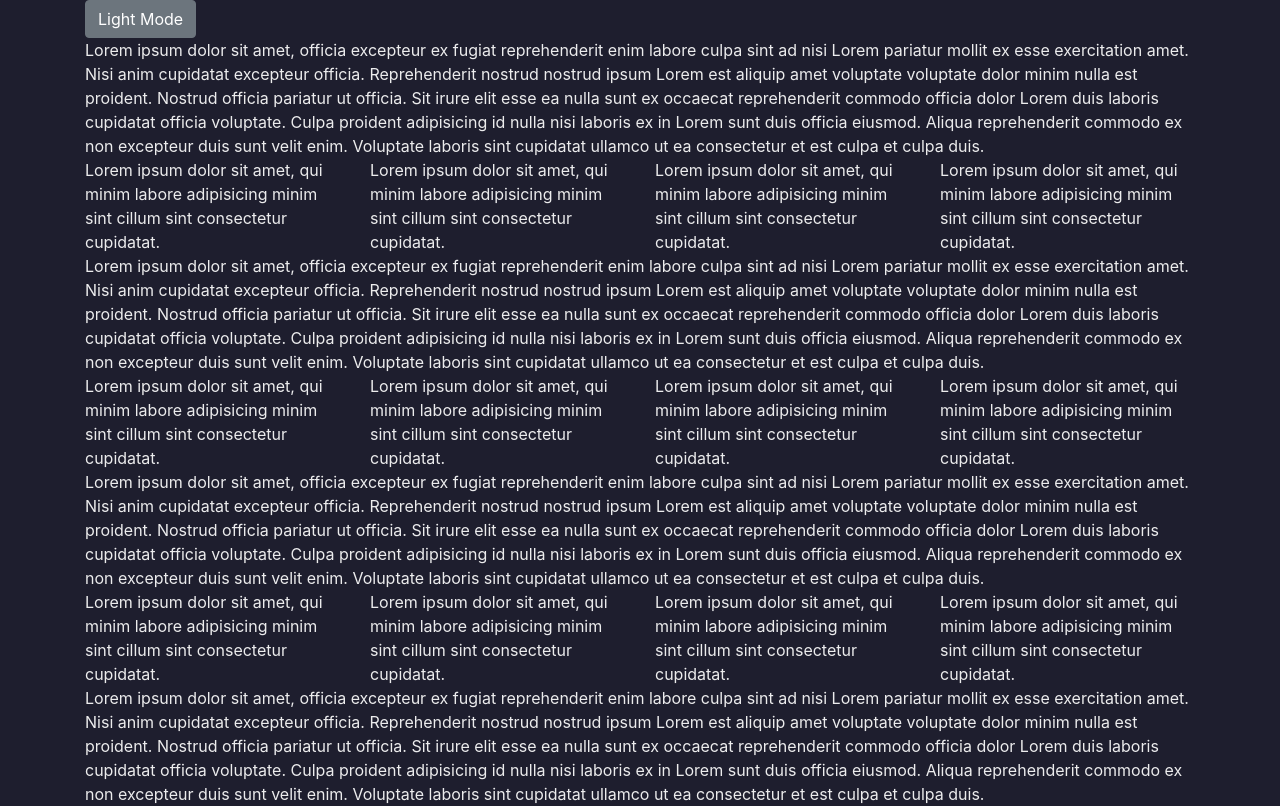
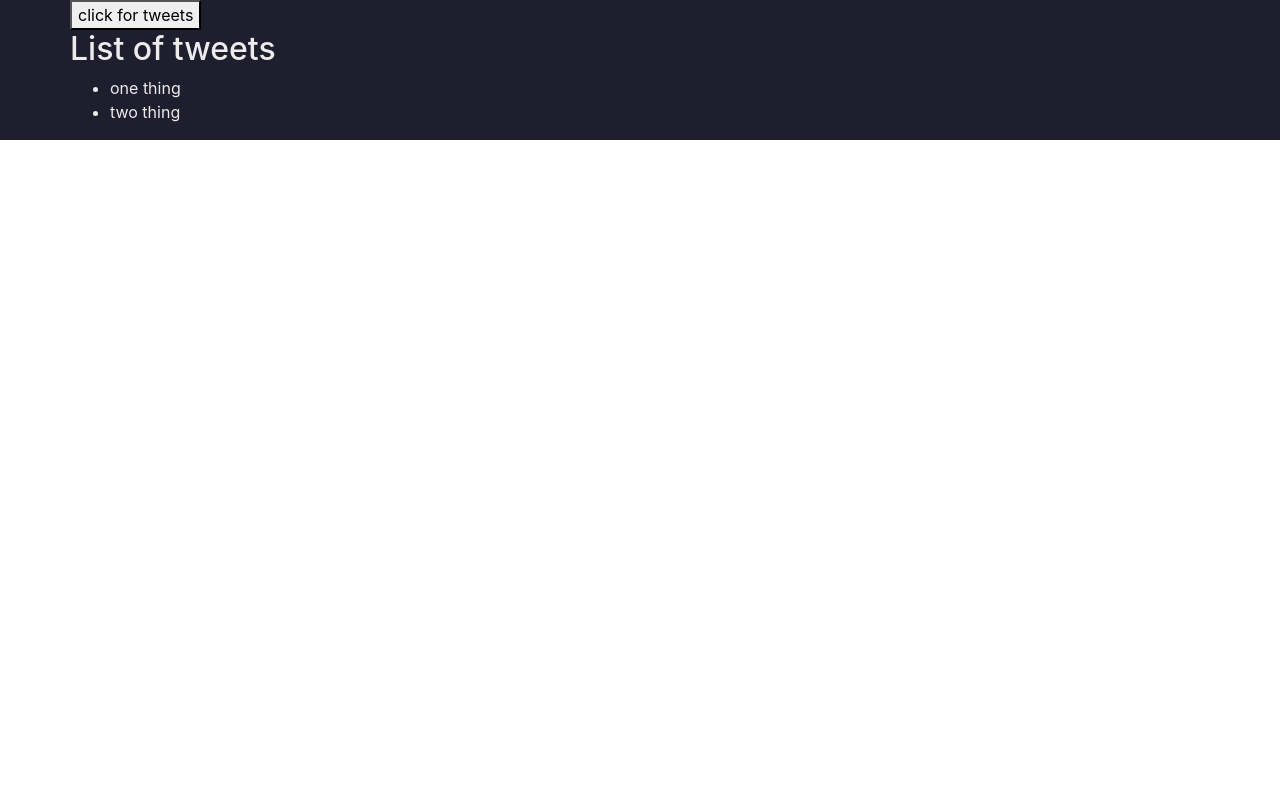
Before and after one commit to Jonahkarew/briefing, a React (Create React App) app: page / in a window 1280 px wide. Shown: the top 806 px of the page. Built offline with nearby package versions, Linux system fonts and the light colour scheme.

Commit message:
begain .map functionality of twitterFeed component

```diff
--- a/src/components/TwitterFeed/TwitterFeed.js
+++ b/src/components/TwitterFeed/TwitterFeed.js
@@ -1,8 +1,8 @@
-import React from 'react';
+import React, { useState } from 'react';
 
 
 function TwitterFeed() {
-
+    const [followList, setFollowList] = useState(["one thing", "two  thing"])
     const call = () => {
         console.log("everything is fine.")
     }
@@ -10,6 +10,13 @@ function TwitterFeed() {
     return (
         <div>
             <button onClick={call()}>click for tweets</button>
+            <br />
+            <h2>List of tweets</h2>
+            <ul>
+                {followList.map((follows)=>(
+                    <li key={follows}>{follows}</li>
+                ))}
+            </ul>
         </div>
     )
 }
--- a/src/pages/main/Main.js
+++ b/src/pages/main/Main.js
@@ -1,6 +1,7 @@
 import React, { useState } from 'react';
 import Wrapper from "../../components/Wrapper/Wrapper"
 import { Container, Row, Col, Button } from 'reactstrap';
+import TwitterFeed from '../../components/TwitterFeed/TwitterFeed'
 
 function Main() {
 
@@ -26,7 +27,7 @@ function Main() {
     return (
         <Wrapper mode={mode}>
             <Container>
-                <Row>
+                {/* <Row>
                     <Col xs={2}><Button onClick={() => { toggleMode() }}>{modeStatus}</Button></Col>
                     <Col xs={12}>Lorem ipsum dolor sit amet, officia excepteur ex fugiat reprehenderit enim labore culpa sint ad nisi Lorem pariatur mollit ex esse exercitation amet. Nisi anim cupidatat excepteur officia. Reprehenderit nostrud nostrud ipsum Lorem est aliquip amet voluptate voluptate dolor minim nulla est proident. Nostrud officia pariatur ut officia. Sit irure elit esse ea nulla sunt ex occaecat reprehenderit commodo officia dolor Lorem duis laboris cupidatat officia voluptate. Culpa proident adipisicing id nulla nisi laboris ex in Lorem sunt duis officia eiusmod. Aliqua reprehenderit commodo ex non excepteur duis sunt velit enim. Voluptate laboris sint cupidatat ullamco ut ea consectetur et est culpa et culpa duis.</Col>
                     <Col xs={3}>Lorem ipsum dolor sit amet, qui minim labore adipisicing minim sint cillum sint consectetur cupidatat.</Col>
@@ -53,6 +54,12 @@ function Main() {
                     <Col xs={3}>Lorem ipsum dolor sit amet, qui minim labore adipisicing minim sint cillum sint consectetur cupidatat.</Col>
                     <Col xs={3}>Lorem ipsum dolor sit amet, qui minim labore adipisicing minim sint cillum sint consectetur cupidatat.</Col>
                     <Col xs={3}>Lorem ipsum dolor sit amet, qui minim labore adipisicing minim sint cillum sint consectetur cupidatat.</Col>
+                </Row> */}
+
+
+
+                <Row>
+                    <TwitterFeed />
                 </Row>
             </Container>
         </Wrapper>
```
